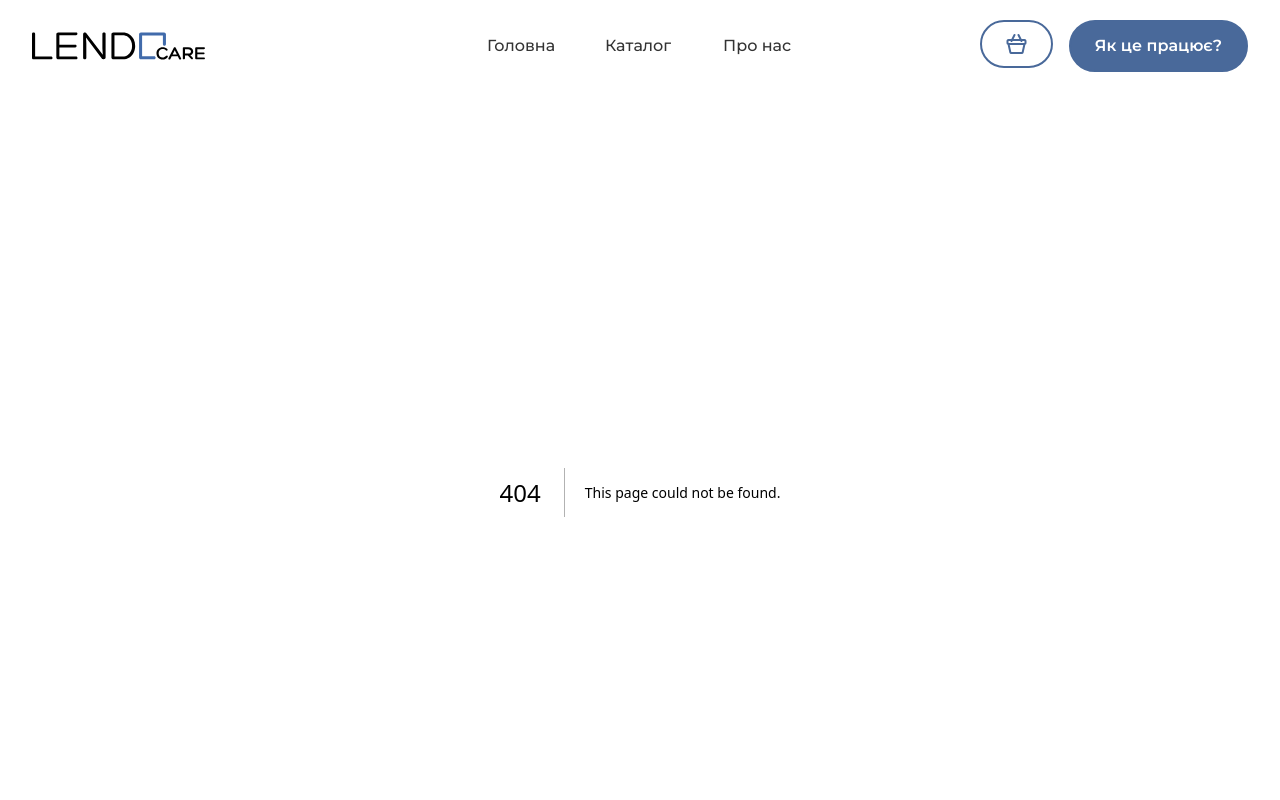
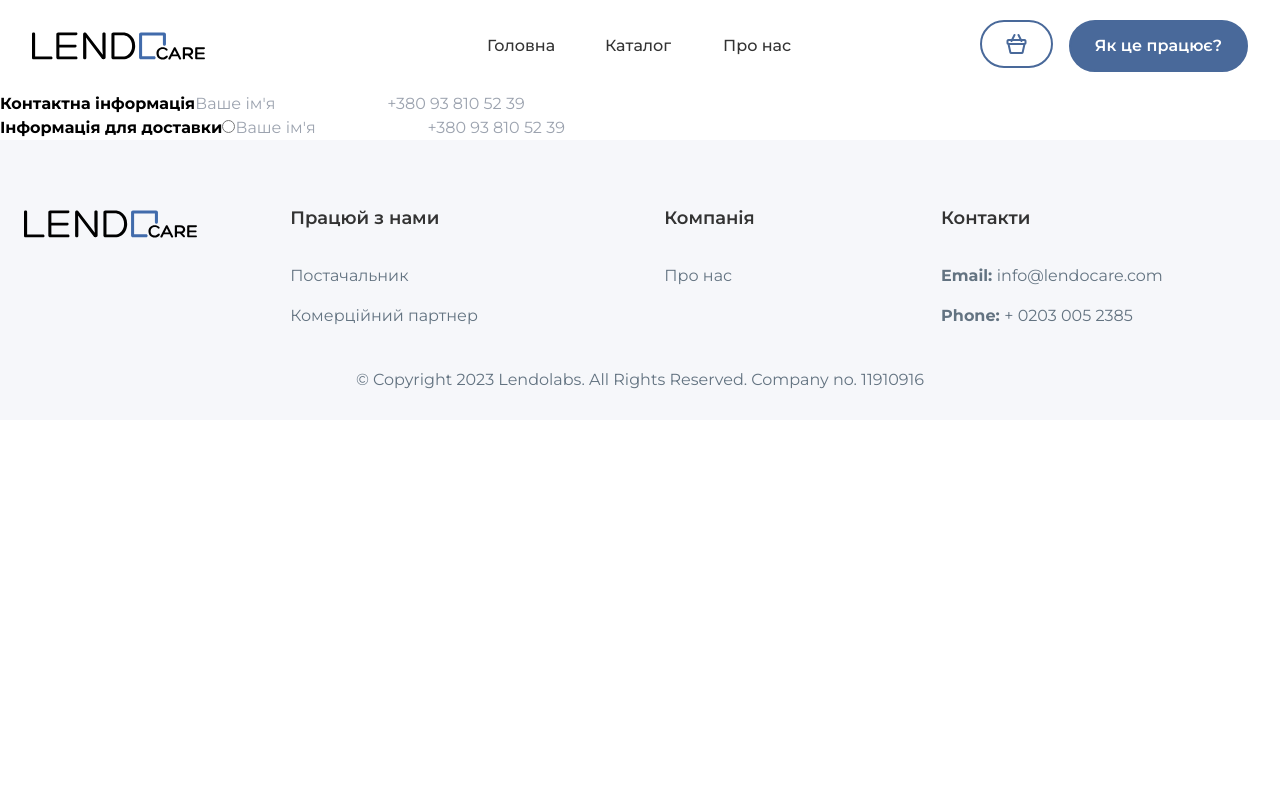
Before and after one commit to Mentos302/lendocare, a Next.js app: page /checkout in a window 1280 px wide. Before the commit this address had no page. Shown: the top 800 px of the page. Built offline with nearby package versions, Linux system fonts and the light colour scheme.

Commit message:
add new pages

```diff
--- a/package.json
+++ b/package.json
@@ -24,6 +24,7 @@
     "postcss": "8.4.24",
     "react": "18.2.0",
     "react-dom": "18.2.0",
+    "react-hook-form": "^7.45.0",
     "react-query": "^3.39.3",
     "tailwindcss": "3.3.2",
     "typescript": "5.1.3",
--- /dev/null
+++ b/src/app/checkout/page.tsx
@@ -0,0 +1,53 @@
+"use client";
+
+import { useForm } from "react-hook-form";
+
+const CheckoutPage = () => {
+  const {
+    register,
+    handleSubmit,
+    watch,
+    formState: { errors },
+  } = useForm();
+  const onSubmit = (data: any) => console.log(data);
+
+  return (
+    <form onSubmit={handleSubmit(onSubmit)}>
+      <fieldset>
+        <b>Контактна інформація</b>
+
+        <input
+          type="phone"
+          placeholder="Ваше ім'я"
+          {...register("name", { required: true })}
+        />
+        <input
+          type="phone"
+          placeholder="+380 93 810 52 39"
+          {...register("phone", { required: true })}
+        />
+      </fieldset>
+      <fieldset>
+        <b>Інформація для доставки</b>
+
+        <input
+          type="radio"
+          {...register("delivery_type", { required: true })}
+        />
+
+        <input
+          type="phone"
+          placeholder="Ваше ім'я"
+          {...register("name", { required: true })}
+        />
+        <input
+          type="phone"
+          placeholder="+380 93 810 52 39"
+          {...register("phone", { required: true })}
+        />
+      </fieldset>
+    </form>
+  );
+};
+
+export default CheckoutPage;
--- a/src/app/product/[slug]/page.tsx
+++ b/src/app/product/[id]/page.tsx
@@ -4,21 +4,21 @@ import { Product } from "@/app/types";
 import apiClient from "@/utils/http-common";
 import { useQuery } from "@tanstack/react-query";
 
-type propTypes = { params: { slug: string } };
+type propTypes = { params: { id: number } };
 
-async function getProduct(slug: string) {
+async function getProduct(id: number) {
   const res = await apiClient.post("enquiry", {
-    lendoProductNames: [slug],
+    lendoProductIds: [id],
     countryCode: process.env.NEXT_PUBLIC_COUNTRY_CODE,
   });
 
-  return res.data;
+  return res.data.length ? res.data[0] : null;
 }
 
 const ProductPage = ({ params }: propTypes) => {
-  const { data, isLoading, error } = useQuery<Product>(
-    ["product", params.slug],
-    () => getProduct(params.slug)
+  const { data, isLoading, error } = useQuery<Product[]>(
+    ["product", params.id],
+    () => getProduct(params.id)
   );
 
   if (isLoading) return "Loading...";
@@ -27,8 +27,8 @@ const ProductPage = ({ params }: propTypes) => {
   if (data)
     return (
       <div>
-        <h1>{params.slug}</h1>
-        <h1>{data?.lendoProduct.name}</h1>
+        <h1>{params.id}</h1>
+        <h1>{data[0].lendoProduct.name}</h1>
       </div>
     );
 
```
Also changed, not shown: 1 other file (tests, documents, lock files or other folders).
